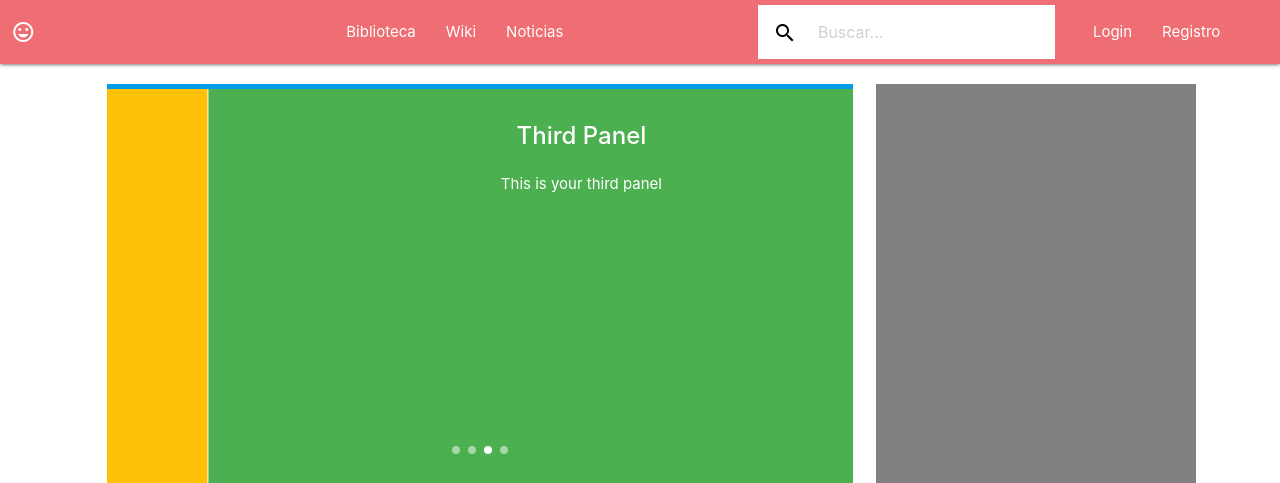
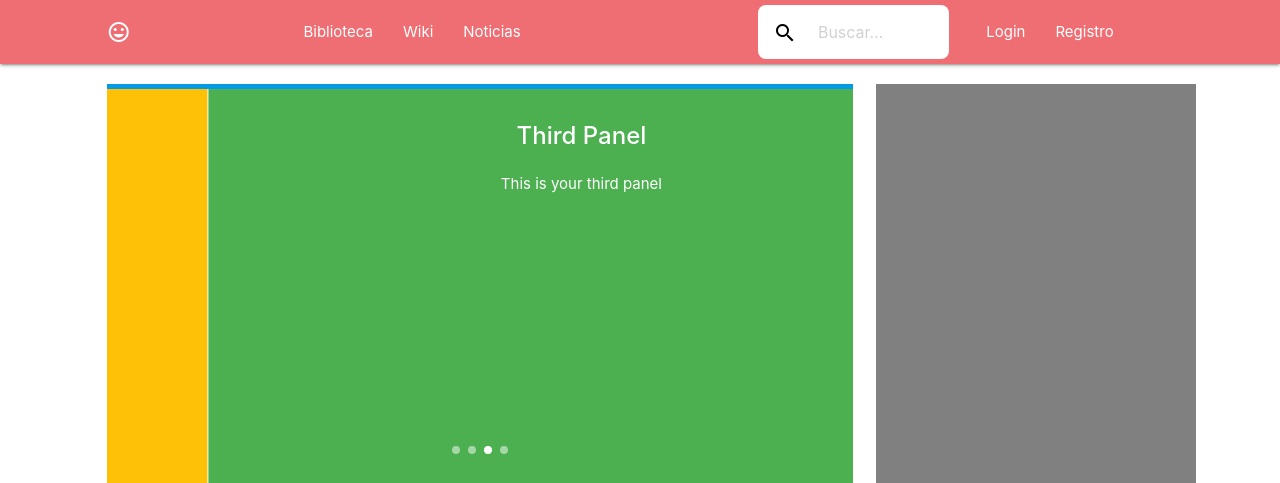
Before and after one commit to CristianUrrea/ReadZone, a PHP site: page /home.php in a window 1280 px wide. Shown: the top 483 px of the page. Run offline with PHP 8.4, Linux system fonts and the light colour scheme; some libraries are stand-ins or nearby versions.

Commit message:
Add files via upload
Actualización del contenido

```diff
--- a/css/home.css
+++ b/css/home.css
@@ -1,11 +1,17 @@
 /*################ BAR NAV ################*/
 #search {
-  margin-top: 5px;
+    margin-top: 5px;
+    border-radius: 8px;
+    -webkit-appearance: none
 }
-
 #icon-search {
   margin-top: -4px;
 }
+#ul-div-nav-home {
+  width: 75%;
+  margin: auto;
+}
+
 /*################ CONTENT  ################*/
 
 #divFather {
--- a/home.php
+++ b/home.php
@@ -43,14 +43,14 @@
             <nav class="nav-border">
                 <div class="nav-wrapper">
                     <div class="row">
-                        <div class="col s12 m2 l3">
+                        <div class="col s12 m2 l2 center">
                             <a hef="#!" class="brand-logo "><i class="material-icons">tag_faces</i></a>
                             <a href="#" class="left sidenav-trigger" data-target="mobile-nav">
                                 <i class="material-icons white-text">menu</i>
                             </a>
                         </div>
-                        <div class="col s12 m3 l4">
-                            <ul class="hide-on-med-and-down">
+                        <div class="col s12 m4 l5">
+                            <ul id="ul-div-nav-home" class="hide-on-med-and-down">
                                 <li>
                                     <a class="search-hide" href="#">Biblioteca</a>
                                 </li>
@@ -62,7 +62,7 @@
                                 </li>
                             </ul>
                         </div>
-                        <div class="col s12 m3 l3">
+                        <div class="col s12 m3 l2">
                             <ul class="right hide-on-med-and-down">
                                 <li>
                                     <form id="navbarsearch">
@@ -79,7 +79,7 @@
                                 </li>
                             </ul>
                         </div>
-                        <div class="col s12 m2 l2">
+                        <div class="col s12 m3 l3">
                             <ul class="hide-on-med-and-down">
                                 <li><a href="#" class="white-text">Login</a></li>
                                 <li><a href="#" class="white-text">Registro</a></li>
--- a/js/home.js
+++ b/js/home.js
@@ -21,17 +21,17 @@ $(document).ready(function() {
                 //$('.search-hide').addClass('hide');
                 if (trig == 1) {
                     $('#navfix2').animate({
-                        width: '+=10',
+                        width: '+=100',
                         marginRight: 0
-                    }, 10);
+                    }, 400);
                     trig++;
                 }
             });
             // if user leaves the form the width will go back to original state
             $("#search").focusout(function() {
                 $('#navfix2').animate({
-                    width: '-=10'
-                }, 10);
+                    width: '-=100'
+                }, 400);
                 trig = trig - 1;
                 //handle other nav elements visibility first to avoid push down
                 //$('.search-hide').removeClass('hide');
```
